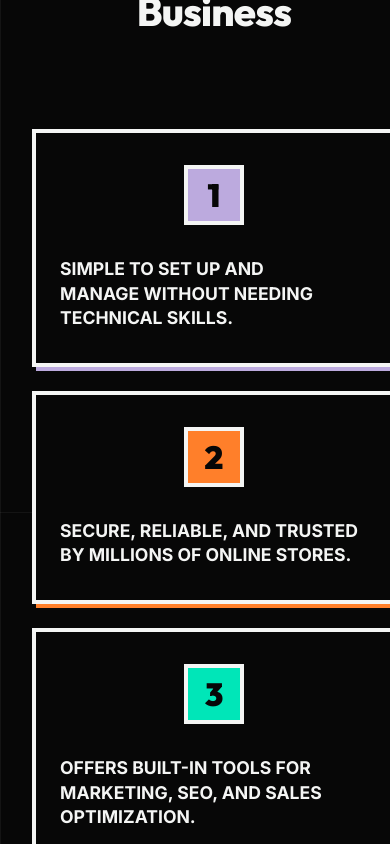
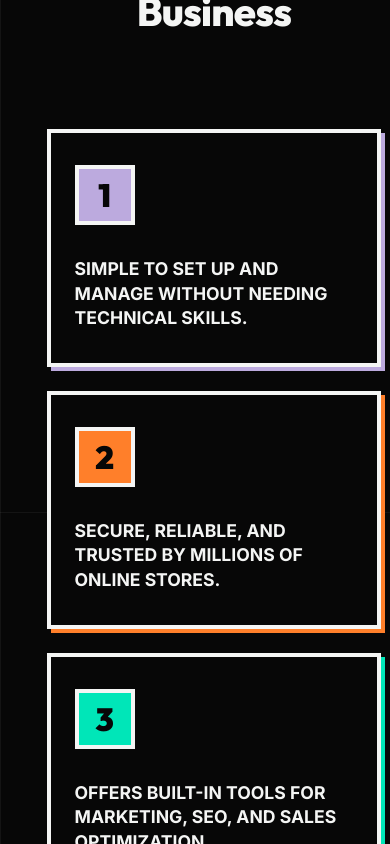
Before and after one commit to nihalkumar5/narizari_new, a Next.js app: page /shopify in a window 390 px wide. Shown: the part 2020-2864 px from the top of the page. Built offline with nearby package versions, Linux system fonts and the light colour scheme; a web font is replaced by a local one.

Commit message:
Fix critical CSS syntax error in globals.css that broke border-box sizing and caused global mobile zoom-out issues

```diff
--- a/src/app/globals.css
+++ b/src/app/globals.css
@@ -12,6 +12,8 @@
 
   html, body {
     max-width: 100vw;
+    width: 100%;
+    position: relative;
     overflow-x: hidden;
   }
 }
--- a/src/app/shopify/shopify.css
+++ b/src/app/shopify/shopify.css
@@ -1560,13 +1560,16 @@ body.shopify-dark-theme .join-us-menu a {
   .essential-stagger-container {
     display: flex !important;
     flex-direction: column !important;
+    align-items: center !important;
     gap: 1.5rem !important;
     margin-top: 2rem !important;
   }
   .essential-card {
-    width: 100% !important;
+    width: 92% !important;
+    margin: 0 auto !important;
     align-self: center !important;
     flex-direction: column !important;
+    align-items: flex-start !important;
     text-align: left !important;
     padding: 2rem 1.5rem !important;
   }
```
